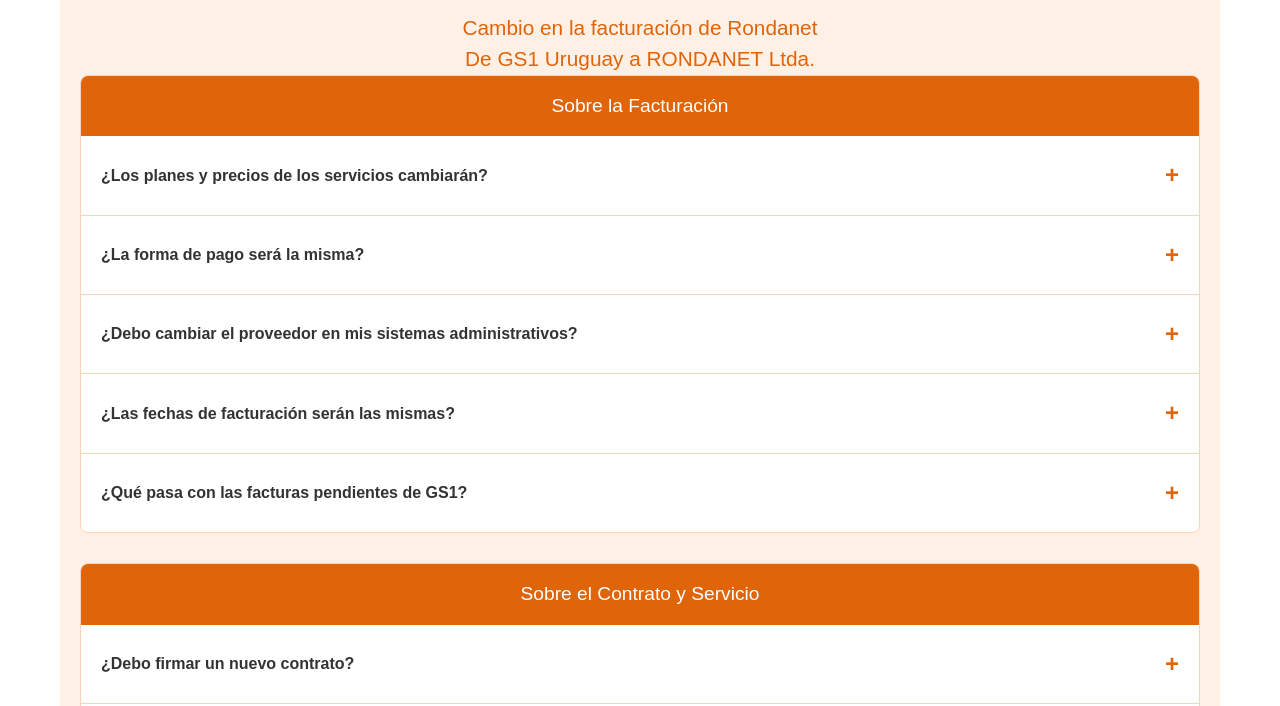
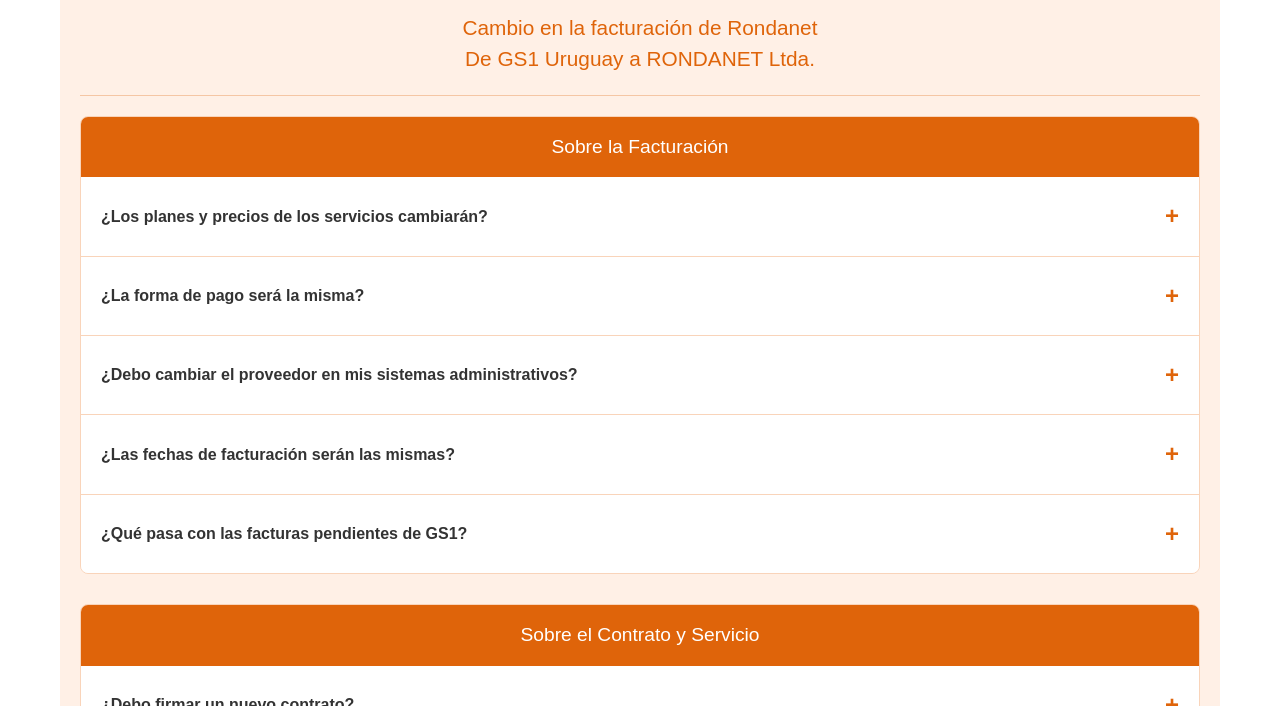
Before and after one commit to CunaNet/Faqs, a plain HTML site: page index.html in a window 1280 px wide. Shown: the part 94-800 px from the top of the page. Drawn offline with Linux system fonts and the light colour scheme.

Commit message:
Update index.html

```diff
--- a/index.html
+++ b/index.html
@@ -117,12 +117,14 @@
     </style>
 </head>
 <body>
-     <div class="header">
+    <div class="header">
         <h1>Preguntas Frecuentes</h1>
         <div style="font-size: 1.3em; color: rgb(223,100,10); font-weight: 500; margin-top: 15px; line-height: 1.5;">
             <div>Cambio en la facturación de Rondanet</div>
             <div>De GS1 Uruguay a RONDANET Ltda.</div>
         </div>
+        <hr style="margin-top: 20px; margin-bottom: 20px; border: none; height: 1px; background-color: rgb(223,100,10); opacity: 0.3;">
+
 
 
     <!-- Facturación -->
```
